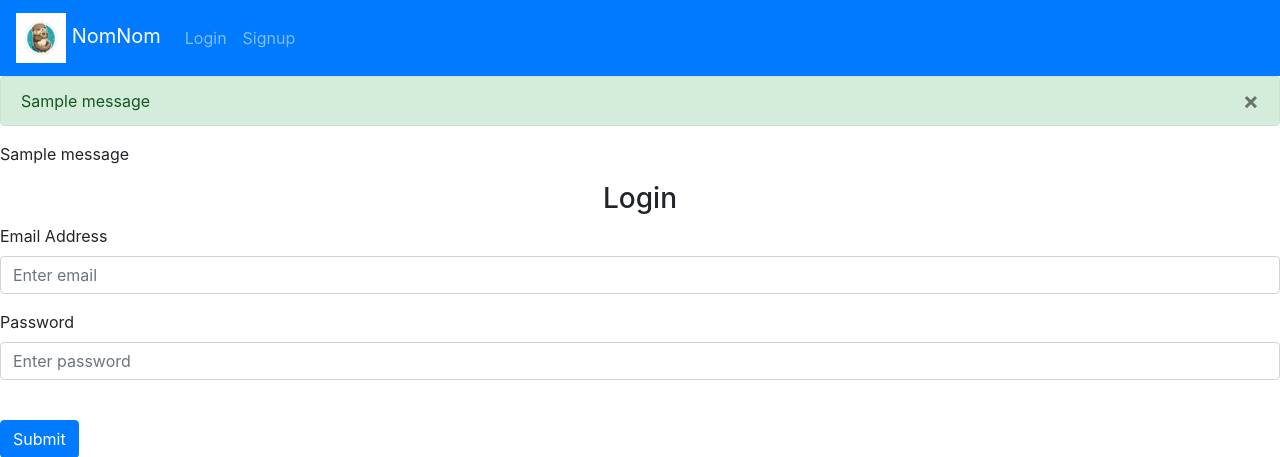
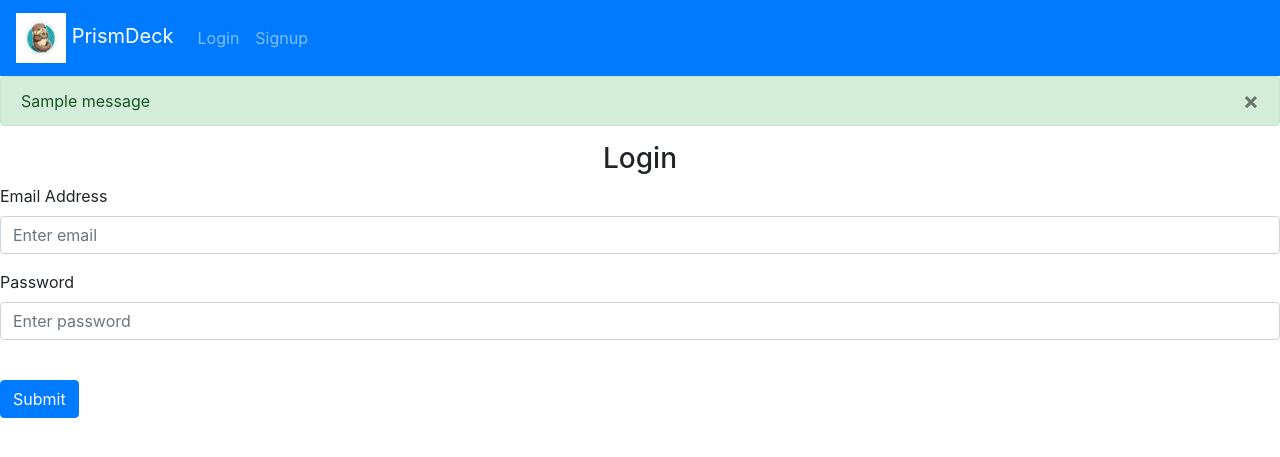
Before and after one commit to NomNomNavigator/PrismDeck, a Flask app: page /login in a window 1280 px wide. Shown: the top 457 px of the page. Run offline with Flask 3, Linux system fonts and the light colour scheme; one stand-in notice (Sample message) is shown; parts of the project's set-up code (start-up, migrations or seed data) failed here and were passed over.

Commit message:
took out unneeded code in login.html and changed title in html. Adding preference page functionality

```diff
--- a/web_app/confirm.py
+++ b/web_app/confirm.py
@@ -42,7 +42,6 @@ def logout():
 
 @confirm.route('/sign-up', methods=['POST', "GET"])
 def sign_up():
-    pass
     if request.method == 'POST':
         email = request.form.get('email')
         user_name = request.form.get('userName')
--- a/web_app/templates/base.html
+++ b/web_app/templates/base.html
@@ -2,14 +2,14 @@
 <html lang="en">
     <head>
         <meta charset="UTF-8">
-        <title>NomNom Navigator</title>
+        <title>PrsimDeck</title>
         <link rel="stylesheet" href="https://cdn.jsdelivr.net/npm/bootstrap@4.3.1/dist/css/bootstrap.min.css"
               integrity="sha384-ggOyR0iXCbMQv3Xipma34MD+dH/1fQ784/j6cY/iJTQUOhcWr7x9JvoRxT2MZw1T"
               crossorigin="anonymous">
     </head>
     <body>
         <nav class="navbar navbar-expand-lg navbar-dark bg-primary" >
-          <a class="navbar-brand" href="#"><img src="{{url_for('static', filename="images/chewing_otter.jpeg")}}",width="50", height="50"> NomNom</a>
+          <a class="navbar-brand" href="#"><img src="{{url_for('static', filename="images/chewing_otter.jpeg")}}",width="50", height="50"> PrismDeck</a>
           <button class="navbar-toggler" type="button" data-toggle="collapse" data-target="#navbarNavAltMarkup" aria-controls="navbarNavAltMarkup" aria-expanded="false" aria-label="Toggle navigation">
             <span class="navbar-toggler-icon"></span>
           </button>
--- a/web_app/templates/index.html
+++ b/web_app/templates/index.html
@@ -8,7 +8,7 @@
               crossorigin="anonymous">
 </head>
 <body>
-<h1>Welcome to NomNom Navigator</h1>
+<h1>Welcome to PrismDeck</h1>
 <div class="row">
   <div class="col-sm-6">
     <div class="card">
--- a/web_app/templates/login.html
+++ b/web_app/templates/login.html
@@ -2,13 +2,6 @@
 {% block title %}Login{% endblock %}
 
 {% block content %}
-    {% with messages = get_flashed_messages() %}
-        {% if messages %}
-            {% for msg in messages %}
-                <p>{{msg}}</p>
-            {% endfor %}
-        {% endif %}
-    {% endwith %}
 <form method="POST">
     <h3 align='center'>Login</h3>
     <div class="form-group">
```
Also changed, not shown: web_app/views.py (+14 -1 lines).
